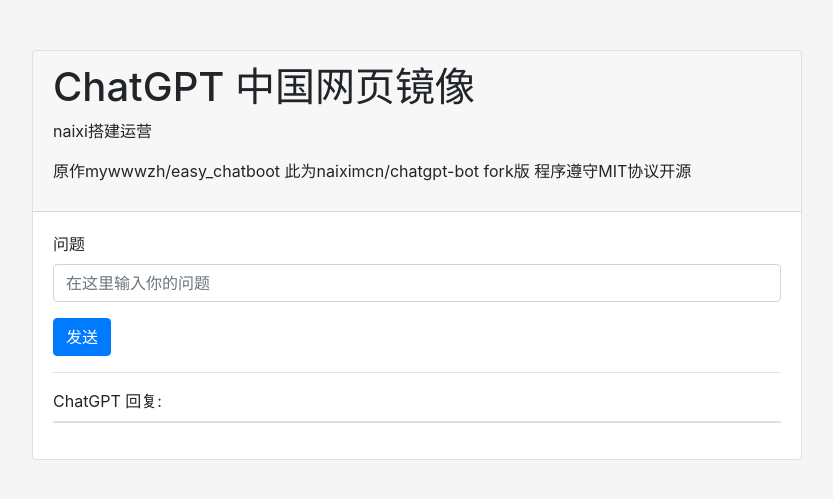
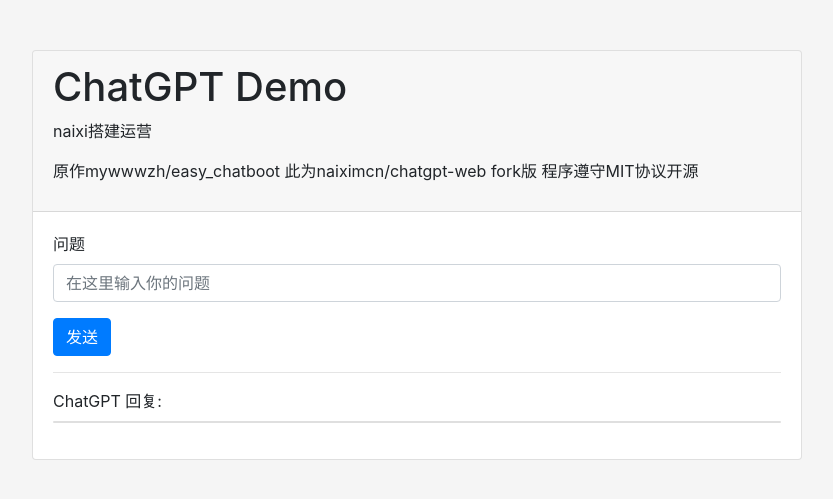
Before and after one commit to naiximcn/chatgpt-web, a Flask app: template templates/index.html in a window 1280 px wide. Shown: the top 499 px of the page, without its empty margins (223-1056 px from the left). Run offline with Flask 2, Linux system fonts and the light colour scheme; the template is opened without the code that fills it, so the values that code supplies are empty; some libraries are stand-ins or nearby versions.

Commit message:
Update index.html

```diff
--- a/templates/index.html
+++ b/templates/index.html
@@ -1,7 +1,7 @@
 <!DOCTYPE html>
 <html>
 <head>
-    <title>ChatGPT CNwebMirror</title>
+    <title>ChatGPT Demo</title>
     <meta charset="utf-8">
     <meta name="viewport" content="width=device-width, initial-scale=1">
     <link rel="stylesheet" href="https://maxcdn.bootstrapcdn.com/bootstrap/4.5.2/css/bootstrap.min.css">
@@ -40,11 +40,11 @@
     <div class="card">
         <div class="card-header">
             <!--这里可以改标题-->
-            <h1>ChatGPT 中国网页镜像</h1>
+            <h1>ChatGPT Demo</h1>
             <!--这里可以改运营这信息-->
             <p>naixi搭建运营</p>
             <!--请保留此版权信息-->
-            <p>原作mywwwzh/easy_chatboot 此为naiximcn/chatgpt-bot fork版 程序遵守MIT协议开源</p>
+            <p>原作mywwwzh/easy_chatboot 此为naiximcn/chatgpt-web fork版 程序遵守MIT协议开源</p>
         </div>
         <div class="card-body">
             <div class
```
